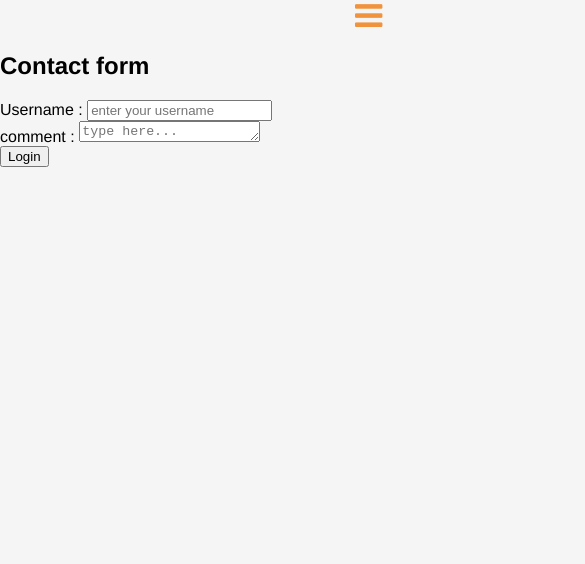
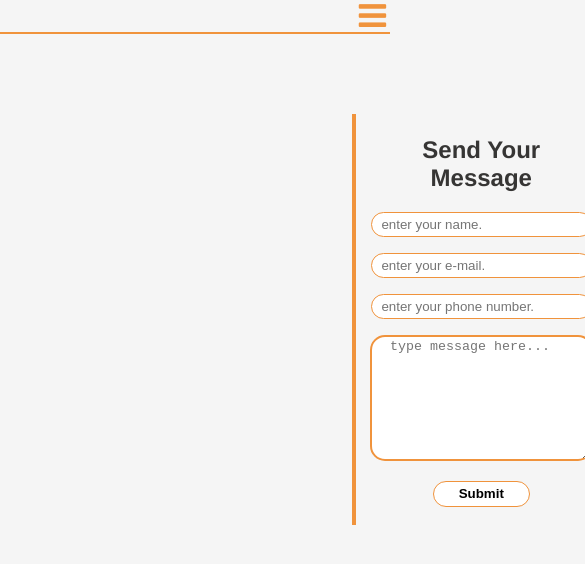
Before and after one commit to melfandary/BusinessApp-, a plain HTML site: page contact.html in a window 390 px wide. Shown: the top 564 px of the page, 585 px wide, since content can reach past the window. Drawn offline with Linux system fonts and the light colour scheme.

Commit message:
added contact page styles and media queries

```diff
--- /dev/null
+++ b/contact.css
@@ -0,0 +1,113 @@
+:root {
+  --color_main: #55b2d3;
+  --color_secondary: #f0933c;
+  --color_grey: #878e99;
+}
+
+body {
+  text-align: center;
+}
+
+.form_container {
+  display: grid;
+  grid-template-columns: 1;
+  grid-template-rows: 6;
+  /* gap: 1em; */
+  margin: 10em;
+  margin-top: 4em;
+  border: 2px solid var(--color_secondary);
+}
+
+.form_section {
+  margin: 1em;
+}
+
+form h2 {
+  color: #363534;
+}
+
+form input {
+  width: 30vw;
+  height: 2em;
+  border-radius: 15px;
+  border: 1px solid var(--color_secondary);
+}
+
+form textarea {
+  width: 30vw;
+  min-height: 10em;
+  border-radius: 15px;
+  border: 2px solid var(--color_secondary);
+}
+
+form button {
+  width: 15vw;
+  height: 2.4vh;
+  border-radius: 15px;
+  background-color: white;
+  border: 1px solid var(--color_secondary);
+}
+
+@media only screen and (max-width: 600px) {
+  .form_container {
+    margin: 3em;
+    margin-top: 4em;
+  }
+
+  form input {
+    width: 55vw;
+    height: 2.5vh;
+  }
+
+  form textarea {
+    width: 55vw;
+    min-height: 14vh;
+  }
+
+  form button {
+    width: 25vw;
+    height: 3vh;
+  }
+}
+
+@media only screen and (min-width: 1080px) {
+  .form_container {
+    margin: 27em;
+    margin-top: 6em;
+  }
+
+  form button {
+    width: 9vw;
+    height: 2.5vh;
+  }
+}
+
+@media only screen and (max-width: 1300px){
+
+    .form_container {
+        margin: 22em;
+        margin-top: 5em;
+      }
+
+}
+
+@media only screen and (min-width: 1500px) {
+  .form_container {
+    margin: 35vw;
+    margin-top: 7em;
+  }
+  form input {
+    width: 25vw;
+    height: 2.5vh;
+  }
+
+  form textarea {
+    width: 25vw;
+    min-height: 14vh;
+  }
+
+   form button {
+     width: 7vw;
+     height: 2.5vh;
+   }
+}
--- a/contact.html
+++ b/contact.html
@@ -7,6 +7,7 @@
     <title>contact</title>
 
     <link rel="stylesheet" href="style.css" />
+    <link rel="stylesheet" href="contact.css">
     <link
       rel="stylesheet"
       href="https://cdnjs.cloudflare.com/ajax/libs/font-awesome/4.7.0/css/font-awesome.min.css"
@@ -29,39 +30,64 @@
         </a>
       </nav>
 
-    <div>
+    <div class="form_container">
         <form onSubmit="">
           <div class="form_section">
-            <h2>Contact form</h2>
+            <h2>Send Your Message</h2>
           </div>
 
           <div class="form_section">
-            <label>Username :</label>
+            <!-- <label for="name">Full name :</label> -->
             <input
               type="text"
-              placeholder="enter your username"
-              id="username"
+              placeholder="  enter your name."
+              id="name"
             ></input>
-            <br>
+
           </div>
+
+
+
           <div class="form_section">
-            <label>comment :</label>
+            <!-- <label for="email">E-mail :</label> -->
+            <input
+              type="text"
+              placeholder="  enter your e-mail."
+              id="email"
+            ></input>
+
+          </div>
+
+          <div class="form_section">
+            <!-- <label for="phone_num">Phone :</label> -->
+            <input
+             type="text"
+             placeholder="  enter your phone number."
+             id="phone_num"
+            ></input>
+
+          </div>
+
+
+
+          <div class="form_section">
+            <!-- <label for="comment">Comment :</label> -->
             <textarea
                rows="1"
-
+               cols="50"
               type="text"
-              placeholder="type here..."
+              placeholder="  type message here..."
               id="comment"
             ></textarea>
           </div>
 
           <div class="form_section">
-            <button type="submit">Login</button>
+            <button type="submit"> <strong>Submit</strong> </button>
           </div>
         </form>
       </div>
 
-
+ <script src="index.js"></script>
   </body>
 
   <footer></footer>
--- a/style.css
+++ b/style.css
@@ -1,6 +1,7 @@
 :root {
   --color_main: #55b2d3;
   --color_secondary: #f0933c;
+  --color_grey: #878e99;
 }
 
 body {
@@ -10,8 +11,13 @@ body {
   font-family: "Franklin Gothic Medium", "Arial Narrow", Arial, sans-serif;
 }
 
+/*navbar*/
 nav ul {
   text-decoration: none;
+}
+
+.top_nav {
+  border-bottom: 2px solid var(--color_secondary);
 }
 
 .top_nav #nav_links {
@@ -85,7 +91,6 @@ section {
 
 .info_section h2 {
   margin-top: 0;
-
   margin-bottom: 0;
 }
 
@@ -99,6 +104,7 @@ section {
   display: flex;
   border: 3px solid #121111;
   box-shadow: 1px 4px 20px rgba(0, 0, 0, 0.5);
+
 }
 
 .section_3_left {
@@ -107,7 +113,7 @@ section {
 }
 .section_3_left button {
   border: none;
-  border-bottom: 2px solid grey;
+  border-bottom: 2px solid var(--color_secondary);
   margin: 0.4rem;
   font-size: 1.2em;
   display: block;
@@ -119,14 +125,36 @@ section {
   text-align: center;
 }
 
+/*cards section*/
+
+.card_section {
+  background-color: var(--color_main);
+}
+.cards_container {
+  display: flex;
+}
+.card {
+  border: 1px solid black;
+  text-align: center;
+  min-height: 13em;
+  width: 25vw;
+}
 /* footer */
 
-footer nav li {
+footer hr {
+  width: 90vw;
+  border-top: 0.3em solid #333;
+  color: #333;
+  margin: 2em;
+}
+
+.footer_nav {
+  color: var(--color_grey);
+}
+
+.footer_nav li {
   display: block;
   width: 15%;
-}
-
-@media only screen and (min-width: 600px) {
 }
 
 @media only screen and (max-width: 1080px) {
```
Also changed, not shown: index.html (+32 -3 lines).
